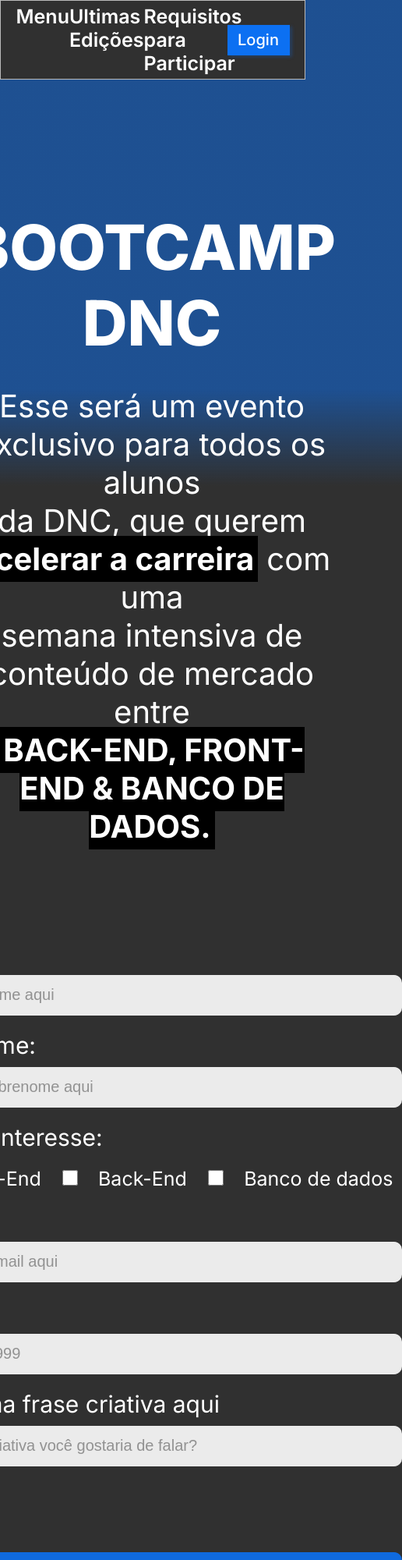
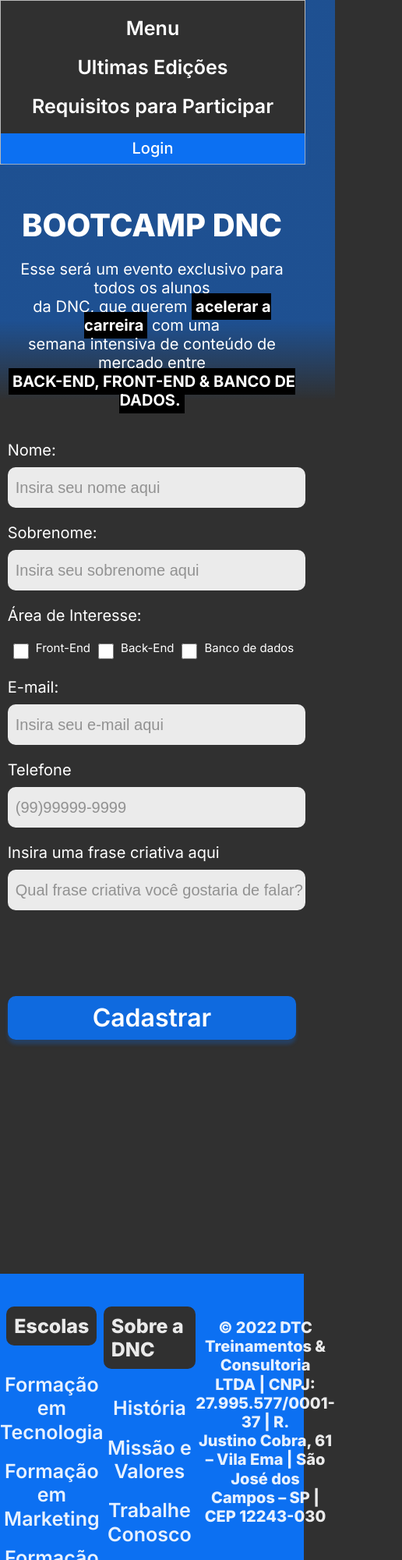
Before and after one commit to Alexajsa2/bootcamp, a plain HTML site: page index.html in a window 390 px wide. Shown: the top 2000 px of the page at 78% size, 516 px wide, since content can reach past the window. Drawn offline with Linux system fonts and the light colour scheme.

Commit message:
Adicionandno media quert para mobile

```diff
--- a/index.html
+++ b/index.html
@@ -66,5 +66,58 @@
 
         </form>
     </section>
+    <footer>
+        <div class="linha1">
+            <nav>
+                <h5>Escolas</h5>
+                <ul>
+                    <li>
+                        <a href="">Formação em Tecnologia</a>
+                    </li>
+                    <li>
+                        <a href="">Formação em Marketing</a>
+                    </li>
+                    <li>
+                        <a href="">Formação em Dados</a>
+                    </li>
+                    <li>
+                        <a href="">Formação em Projetos</a>
+                    </li>
+                    <li>
+                        <a href="">Formação em Produto</a>
+                    </li>
+                </ul>
+            </nav>
+            <nav>
+                <h5>Sobre a DNC</h5>
+                <ul>
+                    <li>
+                        <a href="">História</a>
+                    </li>
+                    <li>
+                        <a href="">Missão e Valores</a>
+                    </li>
+                    <li>
+                        <a href="">Trabalhe Conosco</a>
+                    </li>
+                    <li>
+                        <a href="">Conteúdo Gratuito</a>
+                    </li>
+                </ul>
+
+            </nav>
+            <div class="endereço">
+                © 2022 DTC Treinamentos & Consultoria <br>LTDA | CNPJ: 27.995.577/0001-37 | R. <br>Justino Cobra, 61 – Vila Ema | São José dos <br>Campos – SP | CEP 12243-030
+            </div>
+        </div>
+        <div class="linha2">
+            <nav>
+                <div>
+                    <a href="">Termos de Uso</a>
+                    <a href="">Política de Privacidade</a>
+                </div>
+            </nav>
+        </div>
+    </footer>
 </body>
 </html>
--- a/style.css
+++ b/style.css
@@ -4,6 +4,9 @@
     --cinza-hover: #c9c9c9;
 
     --fonte-padrão: inter;
+}
+body{
+    width: 100%;
 }
 #topmenu{
     background: var(--preto-dnc);
@@ -52,13 +55,11 @@ body{
     background: linear-gradient(180deg, rgba(12, 112, 242, 0.5) 19.91%, rgba(12, 112, 242, 0) 24.84%), #303030;
 }
 #middleform{
-    height: 2206px;
     display: flex;
     flex-direction: column;
     align-items: center;
-
     margin-top: 100px;
-    margin-bottom: 100px;
+    margin-bottom: 300px;
 }
     header{
         color: white;
@@ -95,7 +96,7 @@ body{
     }
     .formgroup input{
     border-radius: 10px;
-    width: 630px;
+    width: 100%;
     height: 50px;
     font-size: 20px;
     font-weight: 400;
@@ -137,3 +138,121 @@ body{
         cursor: pointer;
         margin-top: 100px;
     }
+    footer{
+        width: 100%;
+        background-color: var(--azul-dnc);
+    }
+    footer .linha1{
+        color: rgba(255, 255, 255, 0.9);
+        display: flex;
+        justify-content: space-around;
+        align-items: center;
+    }
+    footer nav{
+        display: flex;
+        flex-direction: column;
+        align-items: center;
+
+        height: 380px;
+    }
+    footer h5{
+        font-family: var(--fonte-padrão);
+        font-size: 25px;
+        font-weight: 800;
+        line-height: 30.26px;
+        background-color: var(--preto-dnc);
+        border-radius: 10px;
+        padding: 10px 10px 10px 10px;
+        margin-bottom: 15px;
+    }
+    footer ul{
+        font-family: var(--fonte-padrão);
+        list-style-type: none;
+        margin: 0px;
+        padding: 0px;
+        font-size: 25px;
+        font-weight: 600;
+        line-height: 30.26px;
+    }
+    footer ul li{
+        margin: 20px 0px 20px 0px;
+        text-align: center;
+    }
+    footer div nav ul li a{
+        text-decoration: none;
+        color: rgba(255, 255, 255, 0.9);
+    }
+    footer a:hover{
+        color: var(--cinza-hover);
+    }
+    .endereço{
+        font-family: var(--fonte-padrão);
+        font-size: 20px;
+        font-weight: 800;
+        line-height: 24.2px;
+        text-align: center;
+    }
+    footer .linha2 nav{
+        height: 35px;
+        display: flex;
+        justify-content: center;
+        margin: 0px;
+        padding: 10px;
+
+    }
+    footer .linha2 a:first-child{
+        border-right: 3px solid white;
+    }
+    footer .linha2 a{
+        font-family: var(--fonte-padrão);
+        font-size: 25px;
+        font-weight: 600;
+        color: rgba(255, 255, 255, 0.9);
+        text-decoration: none;
+        padding: 10px;
+    }
+    footer .linha2 a:hover{
+        col
+        or: var(--cinza-hover);
+    }
+@media (max-width: 600px) {
+    #topmenu{
+        flex-direction: column;
+        height: auto;
+        padding-top: 20px;
+    }
+    #topmenu #links{
+        flex-direction: column;
+        margin: 0px;
+        width: 100%;
+        align-items: center;
+    }
+    #topmenu #links .link{
+        display: flex;
+        height: 50px;
+    }
+    #topmenu #login{
+        width: 100%;
+        margin: 0px;
+    }
+    #middleform{
+        margin-top: 20px;
+    }
+    header h1{
+        font-size: 40px;
+        margin-bottom: 20px;
+    }
+    header h2{
+        font-size: 20px;
+        margin-bottom: 20px;
+        padding-right: 5px;
+        padding-left: 5px   ;
+    }
+    form{
+       width: 95%;
+       font-size: 20px;
+    }
+    .Checkbox-Itens label{
+        font-size: 15px;
+    }
+}
```
